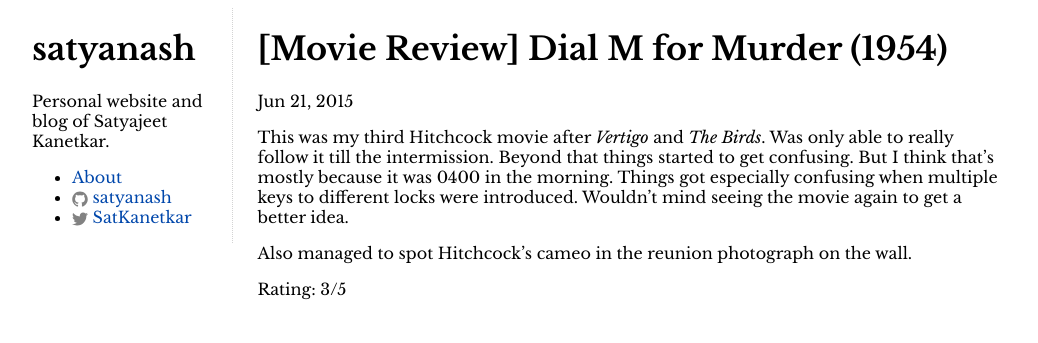
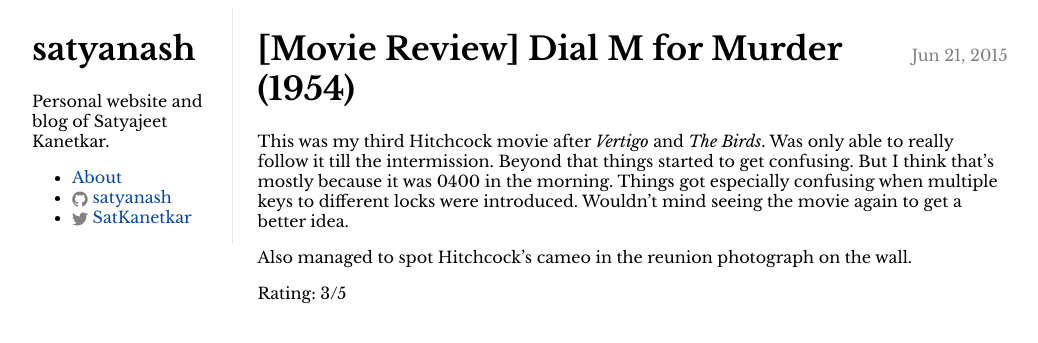
Before and after one commit to satyanash/satyanash.github.io, a Jekyll site: the page built from _posts/2015-06-21-movie-review-dial-m-for-murder.markdown, in a window 1280 px wide. Shown: the top 343 px of the page, without its empty margins (108-1146 px from the left). Built offline with Jekyll 4.4.1, drawn with Linux system fonts in a browser that asks for light colours.

Commit message:
Add draft 'Usefulness of quotes' and blockquote style

```diff
--- a/_layouts/post.html
+++ b/_layouts/post.html
@@ -4,8 +4,8 @@
 <div class="post">
 
   <header class="post-header">
+    <p class="post-meta">{{ page.date | date: "%b %-d, %Y" }}{% if page.author %} • {{ page.author }}{% endif %}{% if page.meta %} • {{ page.meta }}{% endif %}</p>
     <h1 class="post-title">{{ page.title }}</h1>
-    <p class="post-meta">{{ page.date | date: "%b %-d, %Y" }}{% if page.author %} • {{ page.author }}{% endif %}{% if page.meta %} • {{ page.meta }}{% endif %}</p>
   </header>
 
   <article class="post-content">
--- a/css/main.scss
+++ b/css/main.scss
@@ -36,6 +36,21 @@
 
 a:hover,a:focus,a:active {
 	text-decoration:underline;
+}
+
+blockquote {
+	font-style: italic;
+	font-size:110%;
+
+	padding-left: 10px;
+	padding-top:5px;
+	padding-bottom:5px;
+
+	margin-left: 10px;
+	margin-top:15px;
+	margin-bottom:15px;
+
+	border-left:solid gray 1px;
 }
 
 .wrapper {
@@ -142,6 +157,15 @@
 	}
 }
 
+.post {
+	.post-header {
+		.post-meta {
+			color:gray;
+			float:right;
+		}
+	}
+}
+
 /**
  * Icons
  */
```
Also changed, not shown: _drafts/on-the-usefulness-of-quotes.markdown (added, +34 -0 lines).
